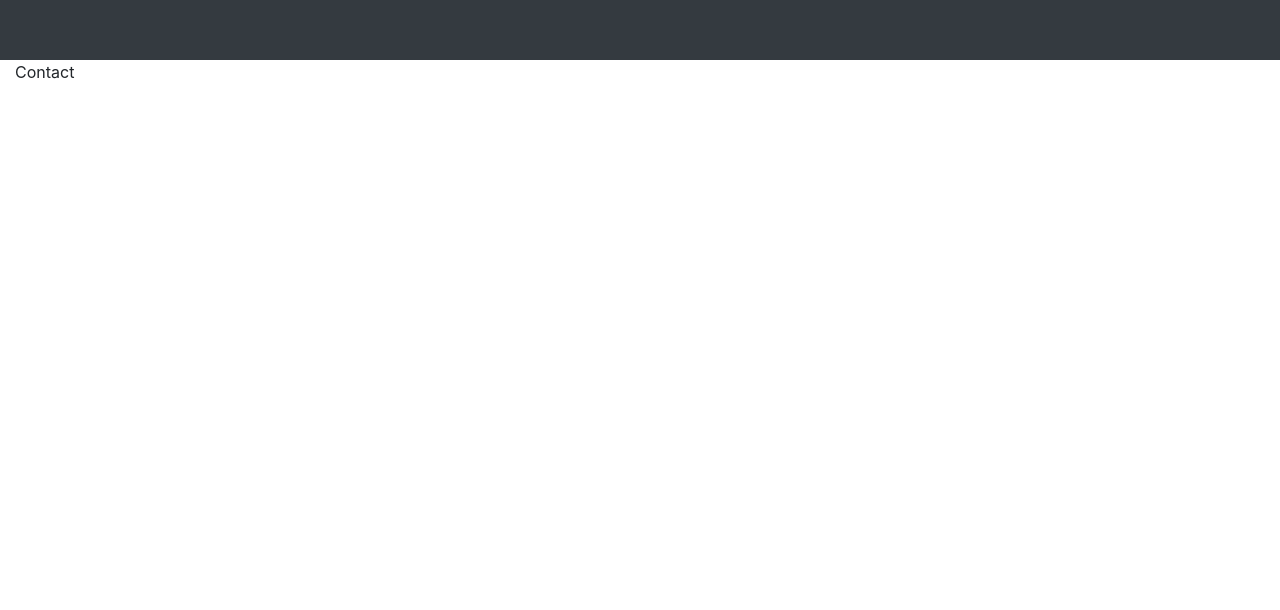
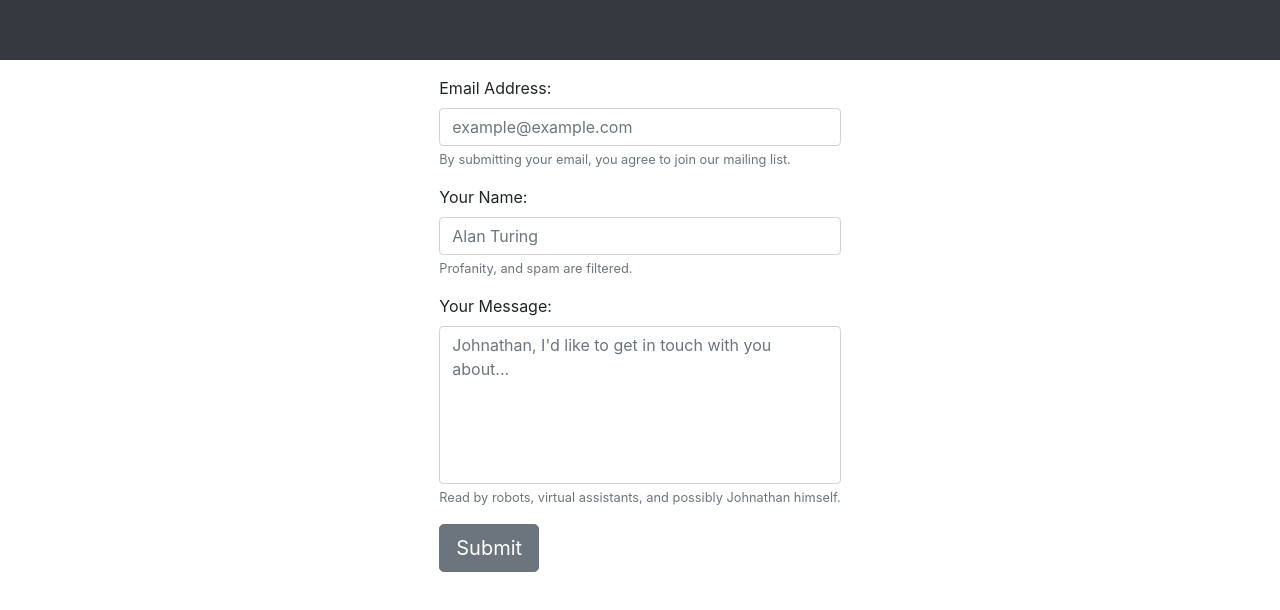
Before and after one commit to RedRoyalDog/JohnathanIrvin.com, a Vue app: page / in a window 1280 px wide. Shown: the part 2284-2894 px from the top of the page. Built offline with nearby package versions, Linux system fonts and the light colour scheme.

Commit message:
Eslinting according to the google style guide. Additional work towards a working contact form.

```diff
--- a/babel.config.js
+++ b/babel.config.js
@@ -1,3 +1,3 @@
 module.exports = {
-  presets: ["@vue/app"]
+  presets: ['@vue/app'],
 };
--- a/package.json
+++ b/package.json
@@ -20,9 +20,10 @@
     "@vue/cli-service": "^3.11.0",
     "@vue/eslint-config-prettier": "^5.0.0",
     "babel-eslint": "^10.0.3",
-    "eslint": "^5.16.0",
+    "eslint": "^6.2.2",
+    "eslint-config-google": "^0.13.0",
     "eslint-plugin-prettier": "^3.1.0",
-    "eslint-plugin-vue": "^5.0.0",
+    "eslint-plugin-vue": "^5.2.3",
     "prettier": "^1.18.2",
     "pug": "^2.0.4",
     "pug-plain-loader": "^1.0.0",
--- a/postcss.config.js
+++ b/postcss.config.js
@@ -1,5 +1,5 @@
 module.exports = {
   plugins: {
-    autoprefixer: {}
-  }
+    autoprefixer: {},
+  },
 };
--- /dev/null
+++ b/src/components/FormContact.vue
@@ -0,0 +1,76 @@
+<template lang="pug">
+    b-form#contact-form(
+        @submit="onSubmit",
+    )
+        b-form-group(
+            id="contact-group-1",
+            label="Email Address:",
+            label-for="contact-input-1",
+            description="By submitting your email, you agree to join our mailing list."
+        )
+            b-form-input(
+                id="contact-input-1",
+                v-model="form.email",
+                type="email",
+                placeholder="example@example.com",
+                required
+            )
+        b-form-group(
+            id="contact-group-2",
+            label="Your Name:",
+            label-for="contact-input-2",
+            description="Profanity, and spam are filtered."
+        )
+            b-form-input(
+                id="contact-input-2",
+                v-model="form.name",
+                placeholder="Alan Turing",
+                required
+            )
+        b-form-group(
+            id="contact-group-3",
+            label="Your Message:",
+            label-for="contact-input-3",
+            description="Read by robots, virtual assistants, and possibly Johnathan himself."
+        )
+            b-form-textarea(
+                id="contact-input-3",
+                v-model="form.content",
+                placeholder="Johnathan, I'd like to get in touch with you about...",
+                rows="6",
+                max-rows="10"
+            )
+        b-button(
+            type="submit",
+            variant="secondary",
+            size="lg"
+        ) Submit
+</template>
+
+<script>
+export default {
+    name: "FormContact",
+    data() {
+        return {
+            form: {
+                email: '',
+                name: '',
+                content: ''
+            }
+        }
+    },
+    methods: {
+        onSubmit(evt) {
+            evt.preventDefault();
+            alert("Not currently implemented.");
+        }
+    }
+}
+</script>
+
+<style scoped>
+    #contact-form {
+        padding: 0.5em;
+        margin: 0.5em;
+    }
+</style>
--- a/src/components/TheSectionContact.vue
+++ b/src/components/TheSectionContact.vue
@@ -1,14 +1,25 @@
 <template lang="pug">
-    Section#contact
-        p Contact
+    Section#contact: b-container.flex
+        FormContact
 </template>
 
 <script>
-import  Section from "./Section";
+import FormContact from "./FormContact";
+import Section from "./Section";
+
 export default {
     name: "TheSectionContact",
     components: {
+        FormContact,
         Section
     }
 };
 </script>
+
+<style scoped>
+    .flex {
+        display: flex;
+        align-items: center;
+        justify-content: center;
+    }
+</style>
--- a/src/main.js
+++ b/src/main.js
@@ -1,16 +1,16 @@
-import Vue from "vue";
-import App from "./App.vue";
-import router from "./router";
-import BootstrapVue from 'bootstrap-vue'
-import './styles/site.css'
-import 'bootstrap/dist/css/bootstrap.css'
-import 'bootstrap-vue/dist/bootstrap-vue.css'
+import Vue from 'vue';
+import App from './App.vue';
+import router from './router';
+import BootstrapVue from 'bootstrap-vue';
+import './styles/site.css';
+import 'bootstrap/dist/css/bootstrap.css';
+import 'bootstrap-vue/dist/bootstrap-vue.css';
 
 Vue.config.productionTip = false;
 
-Vue.use(BootstrapVue)
+Vue.use(BootstrapVue);
 
 new Vue({
   router,
-  render: h => h(App)
-}).$mount("#app");
+  render: (h) => h(App),
+}).$mount('#app');
--- a/src/router.js
+++ b/src/router.js
@@ -1,17 +1,17 @@
-import Vue from "vue";
-import Router from "vue-router";
-import Home from "./views/Home.vue";
+import Vue from 'vue';
+import Router from 'vue-router';
+import Home from './views/Home.vue';
 
 Vue.use(Router);
 
 export default new Router({
-  mode: "history",
+  mode: 'history',
   base: process.env.BASE_URL,
   routes: [
     {
-      path: "/",
-      name: "home",
-      component: Home
-    }
-  ]
+      path: '/',
+      name: 'home',
+      component: Home,
+    },
+  ],
 });
--- a/vue.config.js
+++ b/vue.config.js
@@ -1,3 +1,3 @@
 module.exports = {
-    publicPath:  '/'
-  }
+  publicPath: '/',
+};
```
Also changed, not shown: .eslintrc.js, 1 other file (tests, documents, lock files or other folders).
